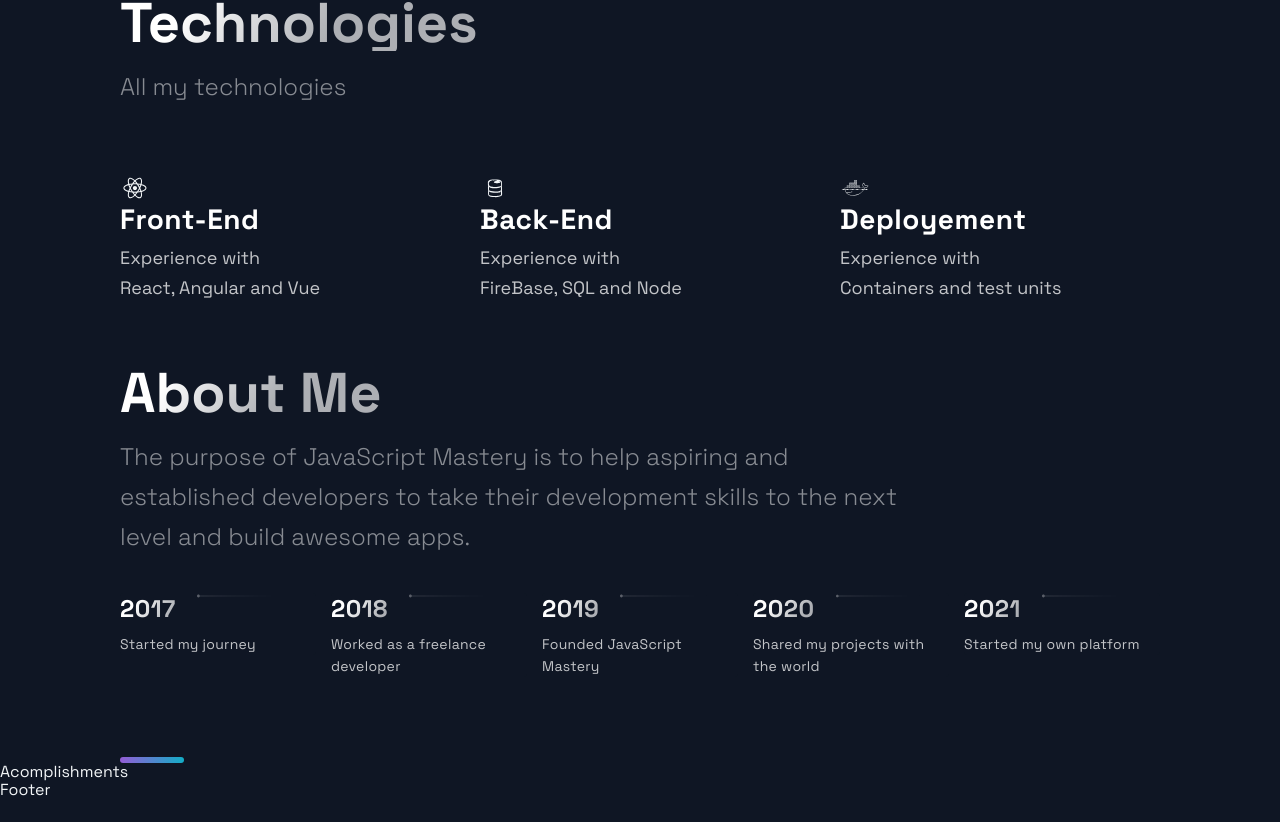
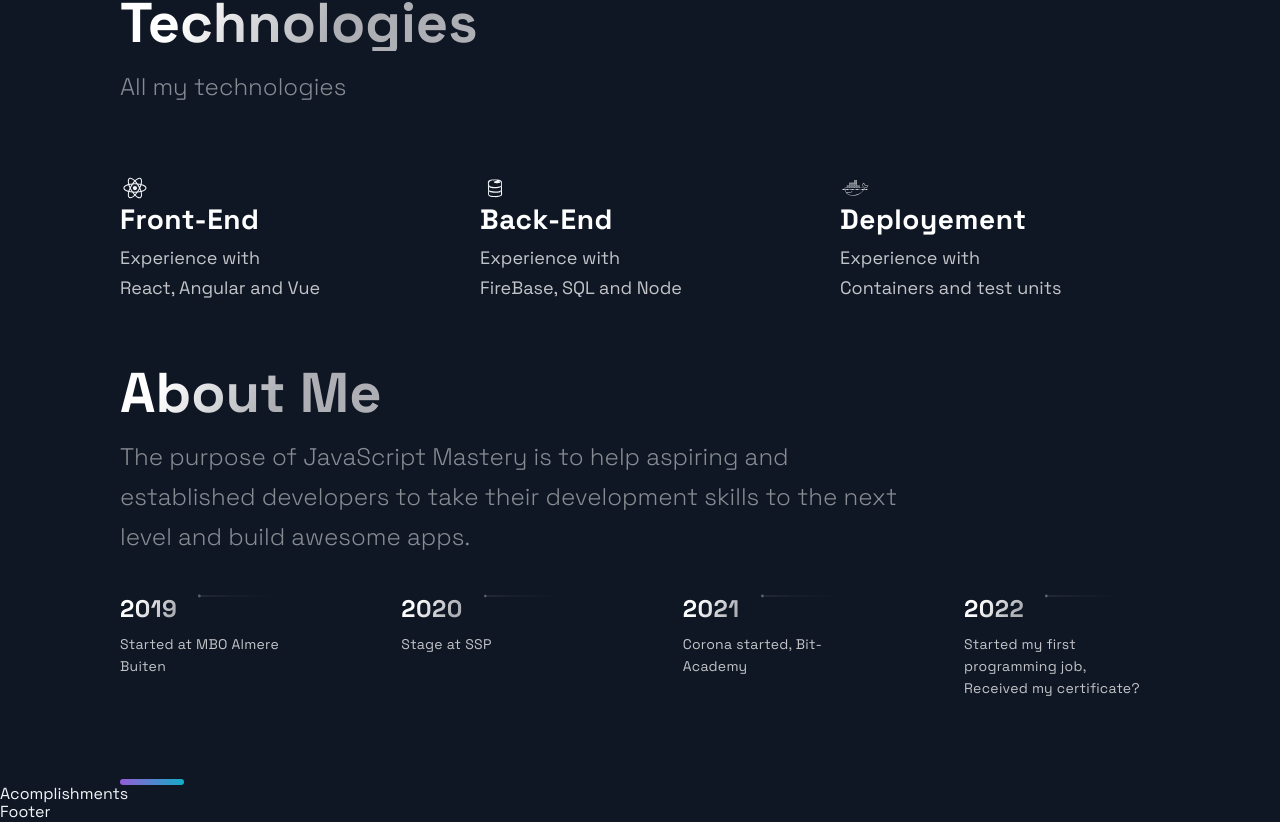
Before and after one commit to Zappyboy/portfolio-zapp, a Next.js app: page / in a window 1280 px wide. Shown: the part 2254-3076 px from the top of the page. Before the commit the page ends 3054 px from the top, so only its background shows below. Built offline with nearby package versions, Linux system fonts and the light colour scheme.

Commit message:
edit json data

```diff
--- a/src/constants/constants.js
+++ b/src/constants/constants.js
@@ -38,9 +38,8 @@ export const projects = [
 ];
 
 export const TimeLineData = [
-  { year: 2017, text: 'Started my journey', },
-  { year: 2018, text: 'Worked as a freelance developer', },
-  { year: 2019, text: 'Founded JavaScript Mastery', },
-  { year: 2020, text: 'Shared my projects with the world', },
-  { year: 2021, text: 'Started my own platform', },
+  { year: 2019, text: 'Started at MBO Almere Buiten', },
+  { year: 2020, text: 'Stage at SSP', },
+  { year: 2021, text: 'Corona started, Bit-Academy', },
+  { year: 2022, text: 'Started my first programming job, Received my certificate?', },
 ];
```
